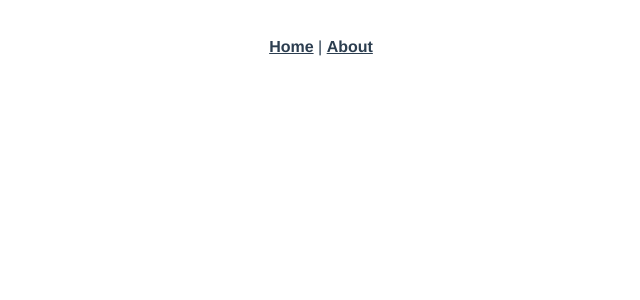
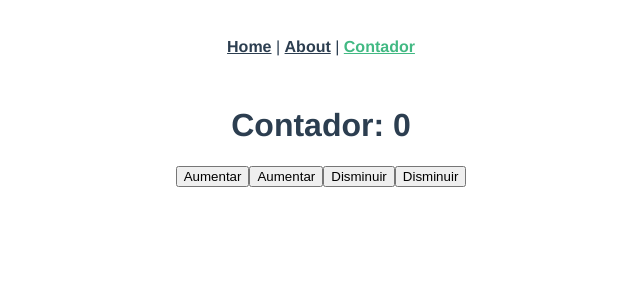
Before and after one commit to KarenCCEO/compositionAPI, a Vue app: page /contador in a window 1280 px wide. Before the commit this address had no page. Shown: the top 300 px of the page, without its empty margins (319-959 px from the left). Built offline with nearby package versions, Linux system fonts and the light colour scheme.

Commit message:
Reusando logica java en componentes

```diff
--- a/src/App.vue
+++ b/src/App.vue
@@ -1,7 +1,8 @@
 <template>
   <nav>
     <router-link to="/">Home</router-link> |
-    <router-link to="/about">About</router-link>
+    <router-link to="/about">About</router-link> |
+    <router-link to="/contador">Contador</router-link>
   </nav>
   <router-view/>
 </template>
--- /dev/null
+++ b/src/hooks/useContador.js
@@ -0,0 +1,12 @@
+//esta logica puede usarse en todos los componentes
+import { ref } from '@vue/reactivity';
+export function userContador(){
+    const contador = ref(0);
+    const aumentar = () =>{
+        contador.value ++
+      }
+      const disminuir = () =>{
+        contador.value --
+      }
+      return{contador, aumentar, disminuir}
+}
--- a/src/router/index.js
+++ b/src/router/index.js
@@ -14,6 +14,11 @@
     // this generates a separate chunk (about.[hash].js) for this route
     // which is lazy-loaded when the route is visited.
     component: () => import(/* webpackChunkName: "about" */ '../views/AboutView.vue')
+  },
+  {
+    path: '/contador',
+    name: 'Contador',
+    component: ()=> import('../views/Contador.vue')
   }
 ]
 
--- /dev/null
+++ b/src/views/Contador.vue
@@ -0,0 +1,21 @@
+<template>
+<h1>Contador: {{contador}}</h1>
+<BtnC :textoBoton="'Aumentar'" @accion="aumentar"/>
+<BtnC :textoBoton="'Disminuir'" @accion="disminuir"/>
+
+</template>
+
+<script>
+import BtnC from '@/components/BtnC.vue'
+import { userContador } from '@/hooks/useContador'
+export default {
+    components:{
+        BtnC
+
+    },
+    setup(){
+        return{...userContador()}
+    }
+
+}
+</script>
```
